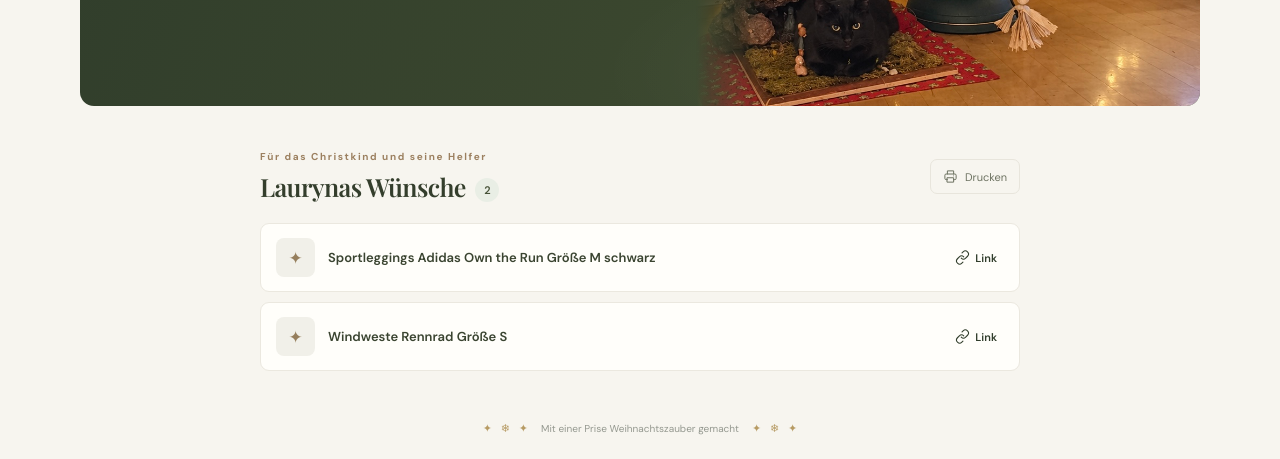
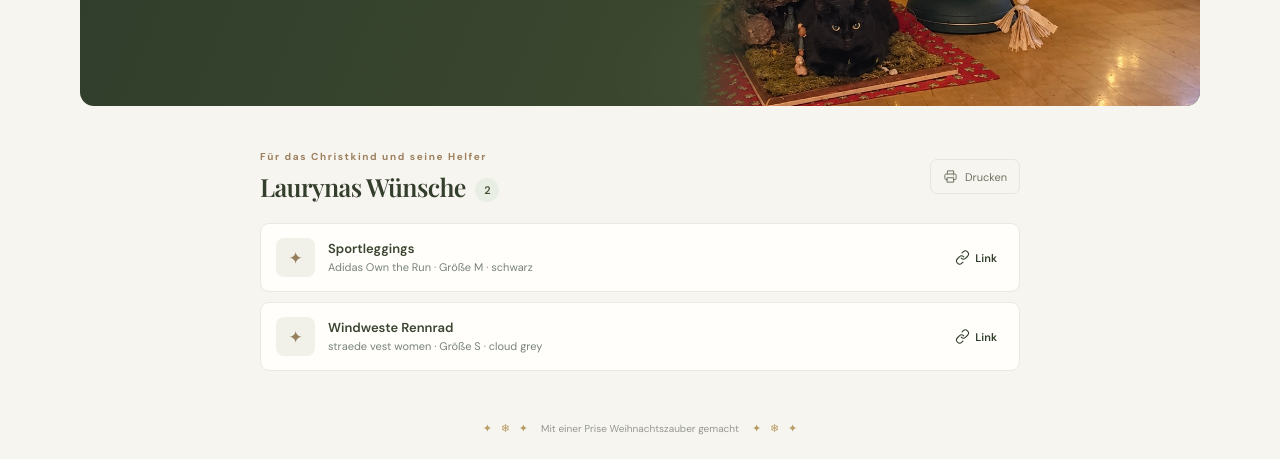
Before and after one commit to lauryna99/Wunschzettel2026, a plain HTML site: page index.html in a window 1280 px wide. Shown: the part 341-800 px from the top of the page. Drawn offline with nearby package versions, Linux system fonts and the light colour scheme.

Commit message:
Add files via upload

```diff
--- a/app.js
+++ b/app.js
@@ -1,10 +1,12 @@
 const WISHES = [
   {
-    name: "Sportleggings Adidas Own the Run Größe M schwarz",
+    name: "Sportleggings",
+    description: "Adidas Own the Run · Größe M · schwarz",
     url: "https://www.intersport.de/p/adidas-damen-tights-own-the-run-full-length-p1149174?articleId=a102106934",
   },
   {
-    name: "Windweste Rennrad Größe S",
+    name: "Windweste Rennrad",
+    description: "straede vest women · Größe S · cloud grey",
     url: "https://straede.cc/products/fahrradweste-damen-vest-women?variant=45516477628683",
   },
 ];
@@ -58,7 +60,10 @@ function renderWishes() {
     const title = document.createElement("h3");
     title.className = "wish-title";
     title.textContent = wish.name;
-    details.append(title);
+    const description = document.createElement("p");
+    description.className = "wish-subtitle";
+    description.textContent = wish.description;
+    details.append(title, description);
 
     const actions = document.createElement("div");
     actions.className = "wish-actions";
--- a/index.html
+++ b/index.html
@@ -9,8 +9,8 @@
     <link rel="preconnect" href="https://fonts.googleapis.com">
     <link rel="preconnect" href="https://fonts.gstatic.com" crossorigin>
     <link href="https://fonts.googleapis.com/css2?family=DM+Sans:wght@400;500;600;700&family=Playfair+Display:wght@500;600;700&display=swap" rel="stylesheet">
-    <link rel="stylesheet" href="styles.css?v=20261126-3">
-    <script src="app.js?v=20261126-2" defer></script>
+    <link rel="stylesheet" href="styles.css?v=20261126-4">
+    <script src="app.js?v=20261126-3" defer></script>
   </head>
   <body>
     <div class="page-shell">
--- a/styles.css
+++ b/styles.css
@@ -288,12 +288,19 @@ button {
 
 .wish-title {
   overflow: hidden;
-  margin: 0 0 5px;
+  margin: 0 0 3px;
   color: #3a4430;
   font-size: 13px;
   font-weight: 600;
   text-overflow: ellipsis;
   white-space: nowrap;
+}
+
+.wish-subtitle {
+  margin: 0;
+  color: #78827a;
+  font-size: 11px;
+  line-height: 1.4;
 }
 
 .wish-actions {
@@ -534,7 +541,7 @@ button {
 }
 
 .shared-view .wish-title {
-  margin-bottom: 0;
+  margin-bottom: 3px;
 }
 
 .shared-view .wish-list {
```
